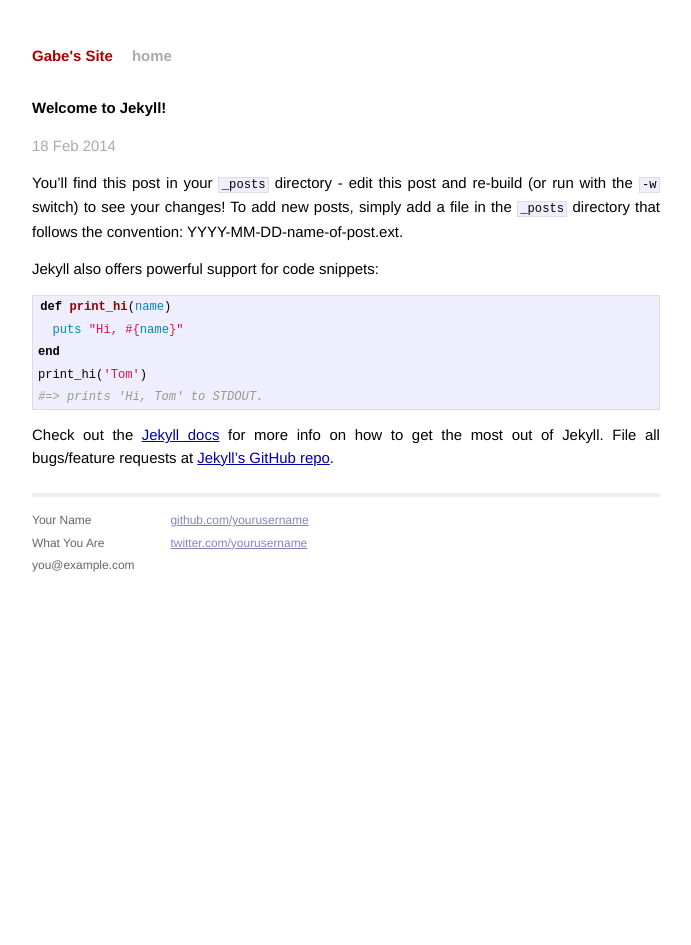
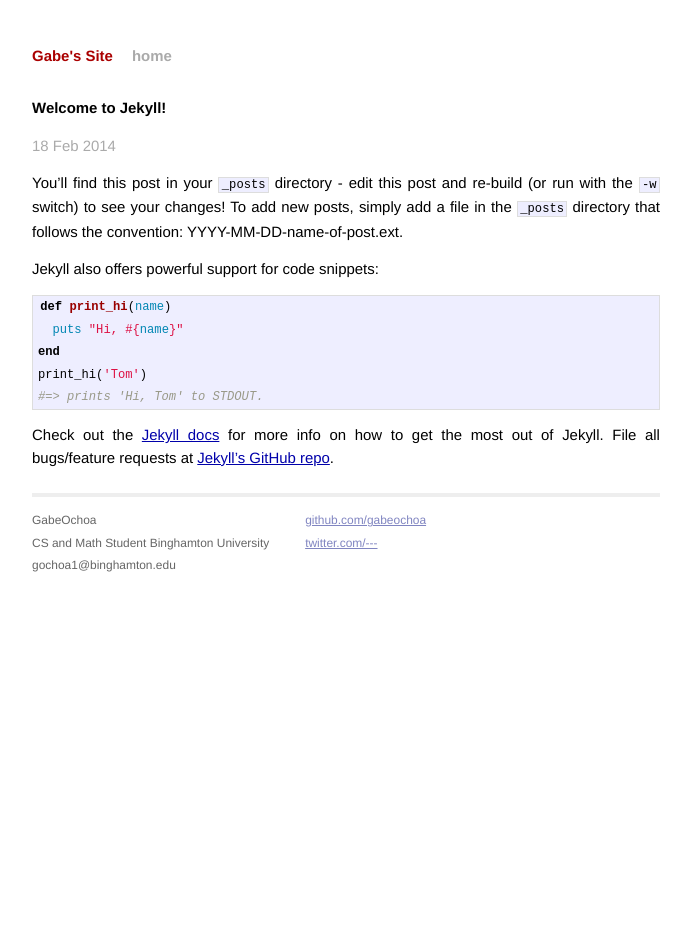
Before and after one commit to gabeochoa/gabeochoa.github.com, a Jekyll site: the page built from _posts/2014-02-18-welcome-to-jekyll.markdown, in a window 1280 px wide. Shown: the whole page, without its empty margins (294-985 px from the left). Built offline with Jekyll 4.4.1, drawn with Linux system fonts in a browser that asks for light colours; Markdown is read by kramdown in place of the engine named in the settings.

Commit message:
Edited About Page

```diff
--- a/_layouts/default.html
+++ b/_layouts/default.html
@@ -26,15 +26,15 @@
           <div class="footer">
             <div class="contact">
               <p>
-                Your Name<br />
-                What You Are<br />
-                you@example.com
+                GabeOchoa<br />
+                CS and Math Student Binghamton University<br />
+                gochoa1@binghamton.edu
               </p>
             </div>
             <div class="contact">
               <p>
-                <a href="https://github.com/yourusername">github.com/yourusername</a><br />
-                <a href="https://twitter.com/yourusername">twitter.com/yourusername</a><br />
+                <a href="https://github.com/gabeochoa">github.com/gabeochoa</a><br />
+                <a href="https://twitter.com/---">twitter.com/---</a><br />
               </p>
             </div>
           </div>
```
